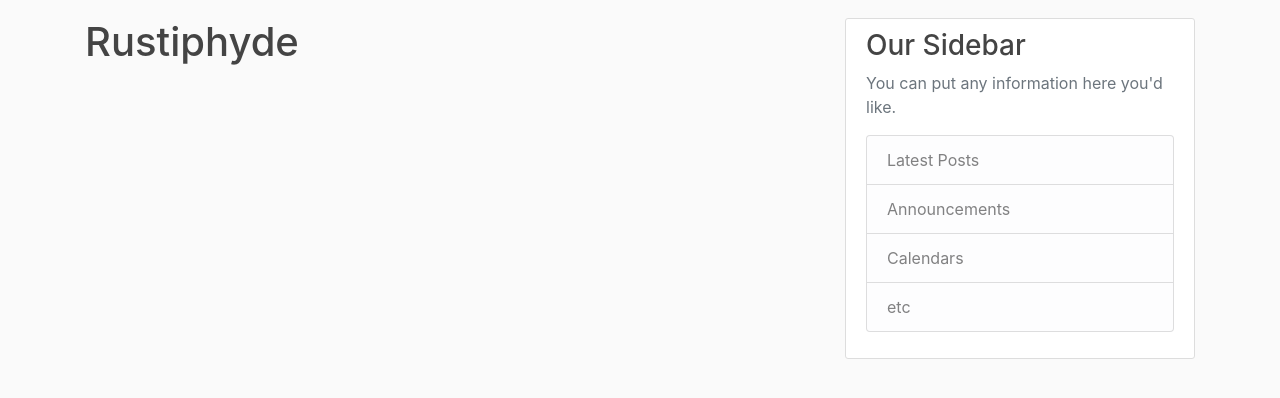
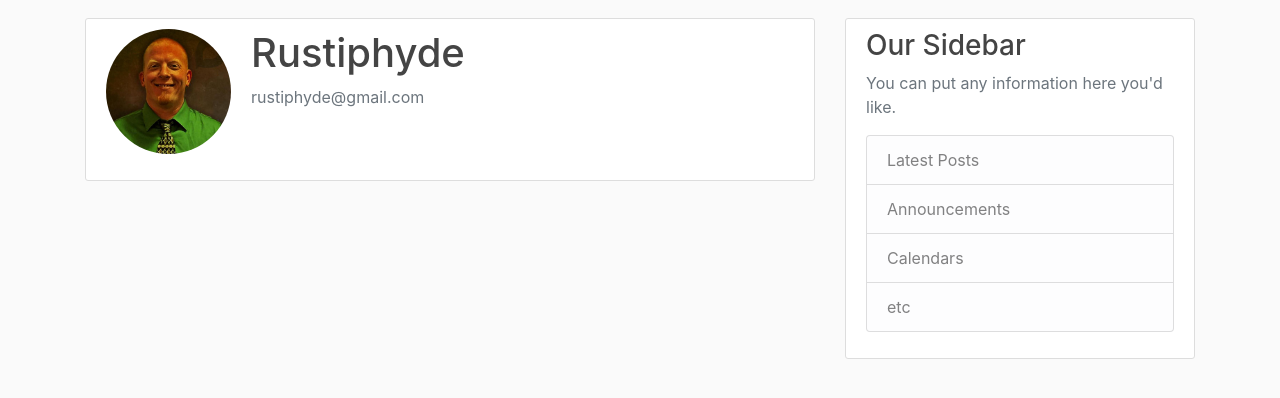
Before and after one commit to rustiphyde/boozula_python_django, a Django app: page /profile/ in a window 1280 px wide. Shown: the part 62-460 px from the top of the page. Run offline with Django 3.2, Linux system fonts and the light colour scheme; a user stored in the database is signed in; data comes from the database, SQL or seed files in the repository; some libraries are stand-ins or nearby versions.

Commit message:
Add ability to view profile picture in browser on profile view

```diff
--- a/boozula_python_django/urls.py
+++ b/boozula_python_django/urls.py
@@ -15,6 +15,8 @@ Including another URLconf
 """
 from django.contrib import admin
 from django.contrib.auth import views as auth_views
+from django.conf import settings
+from django.conf.urls.static import static
 from django.urls import path, include
 from users import views as user_views
 
@@ -27,3 +29,6 @@ urlpatterns = [
     path('', include('booz_blog.urls')),
 
 ]
+
+if settings.DEBUG:
+    urlpatterns += static(settings.MEDIA_URL, document_root=settings.MEDIA_ROOT)
--- a/users/templates/users/profile.html
+++ b/users/templates/users/profile.html
@@ -1,5 +1,15 @@
+
 {% extends "booz_blog/base.html" %}
 {% load crispy_forms_tags %}
 {% block content %}
-    <h1>{{ user.username }}</h1>
+    <div class="content-section">
+      <div class="media">
+        <img class="rounded-circle account-img" src="{{ user.profile.image.url }}">
+        <div class="media-body">
+          <h2 class="account-heading">{{ user.username }}</h2>
+          <p class="text-secondary">{{ user.email }}</p>
+        </div>
+      </div>
+      <!-- FORM HERE -->
+    </div>
 {% endblock content %}
```
